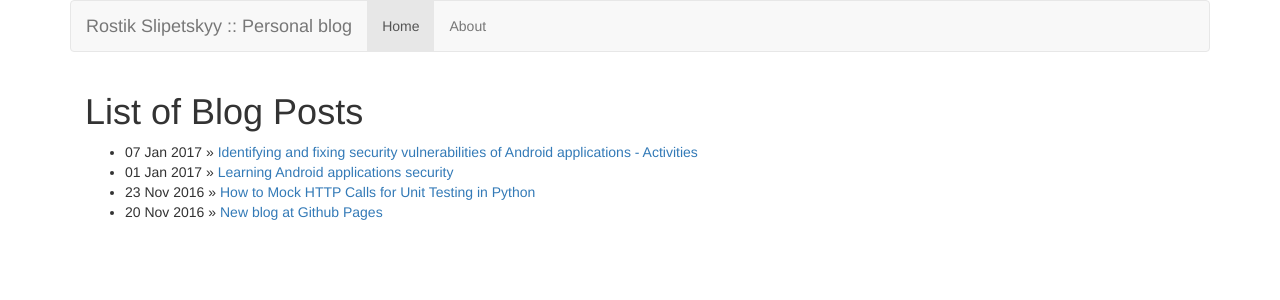
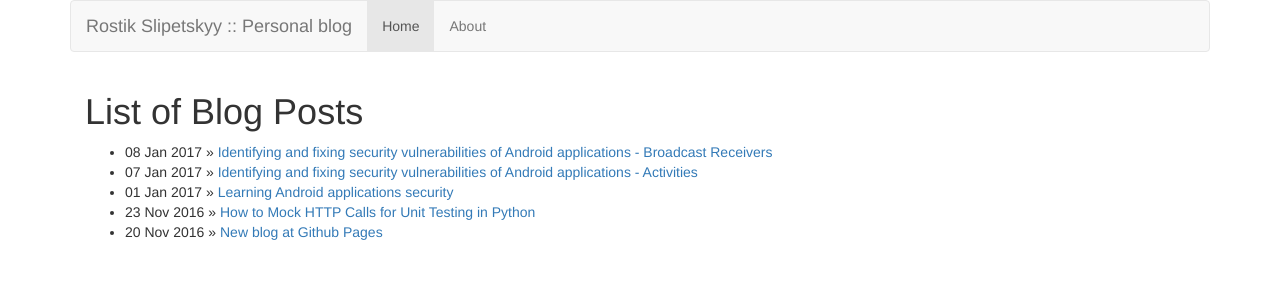
Before and after one commit to oldbam/oldbam.github.io, a Jekyll site: the page built from index.html, in a window 1280 px wide. Shown: the top 300 px of the page. Built offline with Jekyll 4.4.1, drawn with Linux system fonts in a browser that asks for light colours; some of the changed lines change nothing that is shown.

Commit message:
more formatting changes

````diff
--- /dev/null
+++ b/_posts/2017-1-8-android-vulnerabilities-insecurebank-broadcast-receivers.md
@@ -0,0 +1,98 @@
+---
+layout: default
+title: Identifying and fixing security vulnerabilities of Android applications - Broadcast Receivers
+---
+
+### Prerequisities
+
+* [InsecureBankv2](https://github.com/dineshshetty/Android-InsecureBankv2) installed on Android device or emulator
+* [Drozer](https://labs.mwrinfosecurity.com/tools/drozer) agent installed on Android device or emulator
+* Drozer console runs and connected to drozer agent
+
+Optional:
+
+* [Bytecode Viewer](https://github.com/Konloch/bytecode-viewer) installed on a host machine
+
+### Getting information
+
+In the [previous post](!!!!!!!!!!!!!!!!!!!!!!!!!!TODO!!!!!!!!!!!!!!!!!!!!!!!!!!!) we analyzed exported Activities. In this post we will look at exported Broadcast Receiver. Let's use drozer to check which receivers we have in our application:
+
+```
+dz> run app.broadcast.info -a com.android.insecurebankv2 -i
+Package: com.android.insecurebankv2
+  com.android.insecurebankv2.MyBroadCastReceiver
+    Intent Filter:
+      Actions:
+        - theBroadcast
+    Permission: null
+```
+
+As you see, `MyBroadCastReceiver` processes actions with name `theBroadcast`, it is exported and not protected by a permission, meaning that any app can create an `Intent` which will result in this receiver being triggered. In order to determine what this receiver can do, we need to look at the source code. There are different ways how to do that, I will use [Bytecode Viewer](https://github.com/Konloch/bytecode-viewer) which is handy because it contains multiple decompilers and allows to compare output that they produce side-by-side. On the image below you can see how the source code looks like: ![Source code of vulnerable Broadcast Receiver as seen in Bytecode Viewer](images/android-receivers-source-code.PNG)
+
+If we look into the source code, we would see that two parameters are being retrieved from the `Intent`:
+
+```
+String str1 = paramIntent.getStringExtra("phonenumber");
+String str2 = paramIntent.getStringExtra("newpass");
+```
+
+Then, the code reads data stored in Shared Preferences, does some crypthographic operations, and at the end calls `SmsManager.sendTextMessage()`.
+
+### Exploit
+
+Let's issue a drozer command to try to trigger our Broadcast Receiver:
+
+```
+dz> run app.broadcast.send --action theBroadcast --extra string phonenumber 12345 --extra string newpass A1!B2!C3!
+```
+
+If we look at our Android device now, we will see that we are about to send an sms message: ![Sending sms message after triggering Broadcast Receiver](images/android-broadcast-receiver-exploited.PNG)
+
+### Fix
+
+Obviously, the need to export Broadcast receiver in this case is probably negligible. However, imagine that you _do_ have a need to export it. A naive approach one might take is to introduce a custom permission and protect your receiver by this permission. Below are the changes that one would need to introduce to `AndroidManifest.xml`: ![Code changes to create new permission](images/android-code-changes-create-new-permission.PNG) ![Code changes to protect broadcast receiver with a custom permission](images/android-code-changes-protect-broadcast-receiver-permission.PNG)
+
+After these changes, if we try to trigger an action on `MyBroadCastReceiver` using drozer, the following error may be observed in logcat: ![Starting an action of broadcast receiver fails due to insufficient permissions](images/). Unfortunately, the above approach does not help much. The only thing that is required from an attacker to be able to execute this action is to add the following string to his application's manifest:
+
+```
+<uses-permission android:name="com.android.insecurebankv2.MyBroadCastReceiverPermission" />
+```
+
+There are many users out there who can be tricked into installing applications that request more permissions than they actually need. If you are using drozer, you may even rebuild agent apk with any permission by issuing the following command:
+
+```
+drozer agent build -p com.android.insecurebankv2.MyBroadCastReceiverPermission
+```
+
+If we reinstall agent on the Android device and try to get information about it using drozer, you will see the following:
+
+```
+dz> run app.package.info -a com.mwr.dz
+Package: com.mwr.dz
+  Application Label: drozer Agent
+  Process Name: com.mwr.dz
+  Version: 2.3.3
+  Data Directory: /data/data/com.mwr.dz
+  APK Path: /data/app/com.mwr.dz-1.apk
+  UID: 10131
+  GID: [3003]
+  Shared Libraries: null
+  Shared User ID: null
+  Uses Permissions:
+  - android.permission.INTERNET
+  - com.android.insecurebankv2.MyBroadCastReceiverPermission
+  Defines Permissions:
+  - None
+```
+
+We can now successfully execute an action of broadcast receiver. If you observe logcat, you will see the following: ![Successfully triggering an action on broadcast receiver from updated drozer agent](images/android-successfully-executing-action-broadcast-receiver.PNG)
+
+Note: As you see on the above image, the information that application logs is quite extensive and includes both an old and new passwords. Prior to Android version 4.1, third-party applications could request `android.permission.READ_LOGS` and use information available in the log. As of now, only system applications can use this permission.
+
+So, what would be the better way to protect our broadcast receiver? Well, if we are sure that we want this action to be triggered out of applications that we control, we can use signature level permission. In this case, only applications that we signed with the same key will be able to obtain this permission. Here are the changes that we have to introduce to `AndroidManifest.xml`: ~[Code changes to protect broadcast receiver with a signature permission](images/android-code-changes-protect-broadcast-receiver-signature-permission.PNG)
+
+After making the changes and reinstalling InsecureBank application on the device, try to trigger an action on our broadcast receiver will result in permission denial.
+
+### Summary
+
+In this post we looked at exploiting unsecured broadcast receivers. We also made several changes to protect broadcast receiver with custom permission.
````
Also changed, not shown: _posts/2017-1-7-android-vulnerabilities-insecurebank-activities.md (+3 -1 lines).
